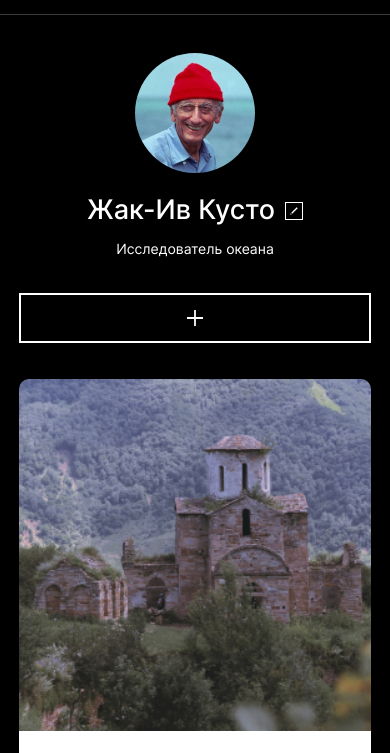
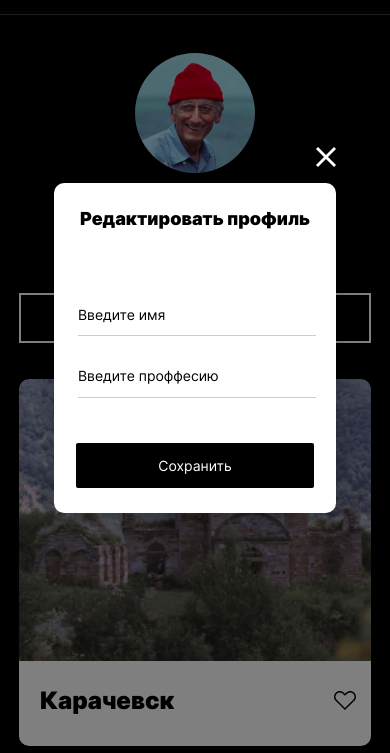
Before and after one commit to vmetnev/mesto-project-1, a plain HTML site: page index.html in a window 390 px wide. Shown: the part 74-827 px from the top of the page. Drawn offline with Linux system fonts and the light colour scheme; files whose address does not match are found by name.

Commit message:
Отступы исправил

```diff
--- a/blocks/elements/__item/elements__item.css
+++ b/blocks/elements/__item/elements__item.css
@@ -1,5 +1,6 @@
 .elements__item {
   width: 100%;
+  height: 282px;
   border-radius: 10px 10px 0px 0px;
   object-fit: cover
 }
--- a/blocks/form/__field/form__field.css
+++ b/blocks/form/__field/form__field.css
@@ -7,6 +7,7 @@
   width: 100%;
   padding: 0 0 13px;
   margin: 0 0 30px;
+  max-height: 14px;
 }
 
 .form__field:last-child {
--- a/blocks/form/__handlers/form__handlers.css
+++ b/blocks/form/__handlers/form__handlers.css
@@ -4,3 +4,9 @@
   margin: 48px 0 0;
   width: 100%;
 }
+
+@media screen and (max-width: 540px) {
+  .form__handlers {
+    margin: 45px 0 0;
+  }
+}
--- a/blocks/form/__input-container/form__input-container.css
+++ b/blocks/form/__input-container/form__input-container.css
@@ -3,3 +3,9 @@
   padding: 54px 0 0;
   width: 100%;
 }
+
+@media screen and (max-width: 540px){
+  .form__input-container {
+    padding: 75px 0 0;
+  }
+}
--- a/blocks/form/form.css
+++ b/blocks/form/form.css
@@ -1,11 +1,12 @@
 .form {
-  padding: 25px 22px;
+  padding: 34px 36px 37px;
   display: flex;
   flex-direction: column;
 }
 
 @media screen and (max-width: 540px) {
   .form {
+    padding: 25px 22px;
     max-width: 282px;
   }
 }
--- a/blocks/profile/__subtitle/profile__subtitle.css
+++ b/blocks/profile/__subtitle/profile__subtitle.css
@@ -17,5 +17,6 @@
     text-overflow: ellipsis;
     white-space: nowrap;
     overflow: hidden;
+    max-width: 282px;
   }
 }
--- a/index.html
+++ b/index.html
@@ -78,7 +78,7 @@
     <footer class="footer">
       <p class="footer__copyright">&copy; 2022. Соболевский Артем</p>
     </footer>
-    <div class="popup">
+    <div class="popup popup_opened">
       <div class="popup__container">
         <form class="form" name="edit-profile">
           <h2 class="form__title">Редактировать профиль</h2>
```
